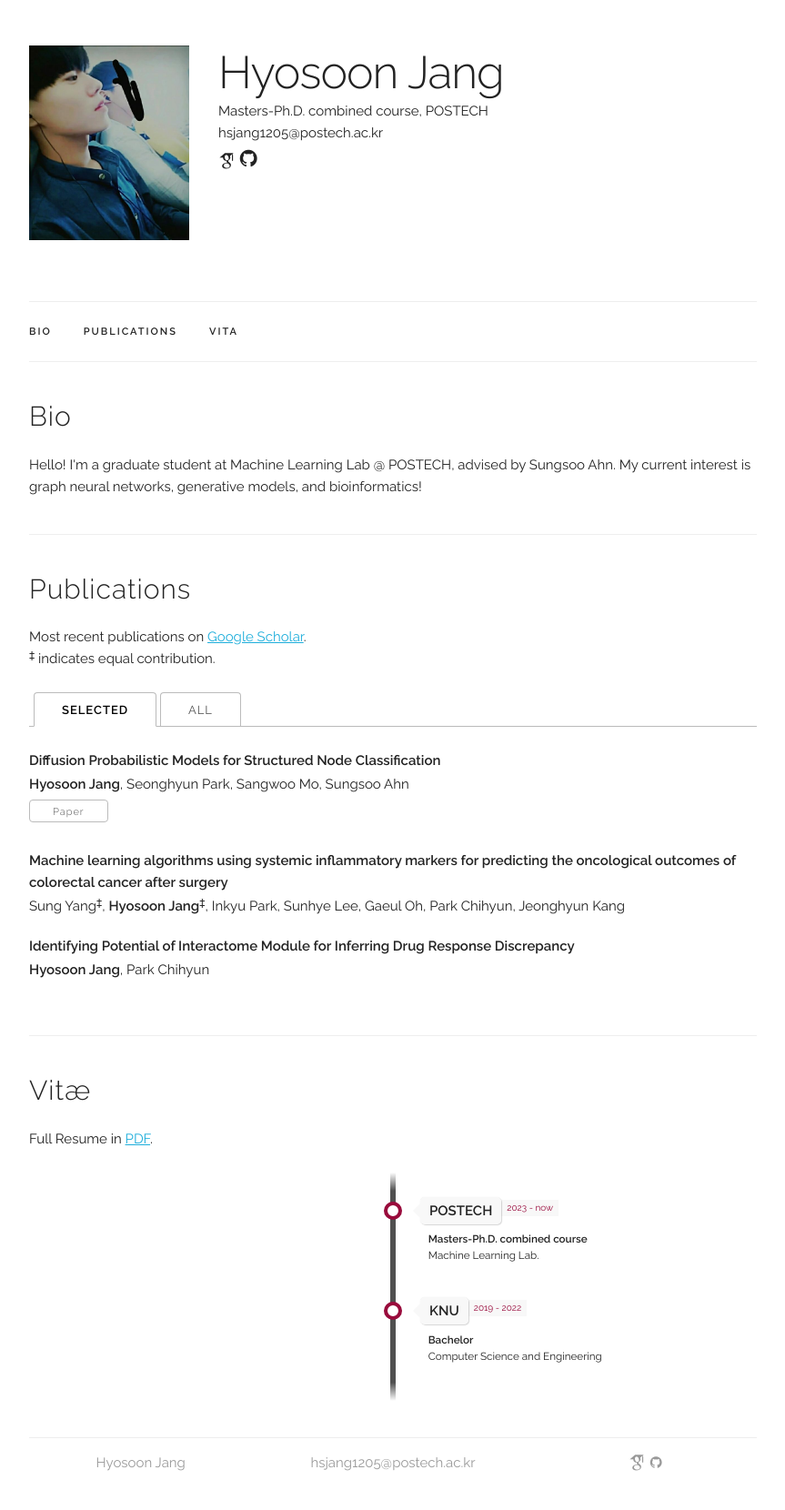
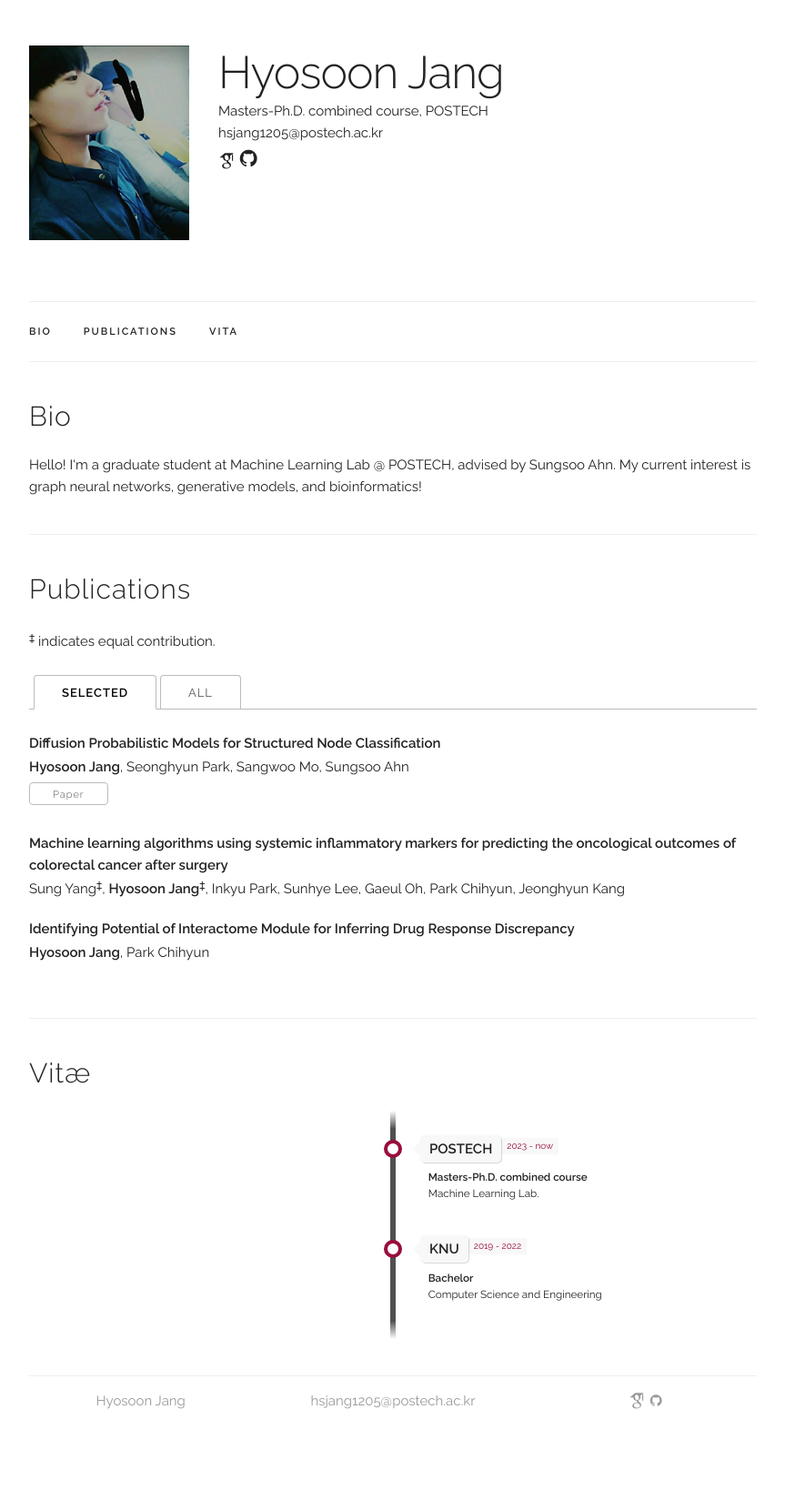
Before and after one commit to hsjang0/hsjang, a Jekyll site: the page built from index.html, in a window 1280 px wide. Shown: the whole page at 91% size, without its empty margins (208-1071 px from the left). Built offline with Jekyll 4.4.1, drawn with Linux system fonts in a browser that asks for light colours; some web fonts are replaced; after the commit the page ends 1592 px from its top, so only the background shows below that.

Commit message:
Update index.html

```diff
--- a/index.html
+++ b/index.html
@@ -47,8 +47,7 @@ title: Home
 <div class="docs-section" id="publications">
   <h4>Publications</h4>
 
-  <p>Most recent publications on <a href="{{ site.data.main_info.google_scholar }}" target="_blank">Google Scholar</a>.<br/>
-  <sup>‡</sup> indicates equal contribution.
+  <p></p><sup>‡</sup> indicates equal contribution.
   </p>
 
   <ul class="tab-nav">
@@ -211,8 +210,6 @@ title: Home
 <div class="docs-section" id="resume">
   <h4>Vitæ</h4>
 
-  <p>Full Resume in <a href={{ "/assets/cv/cv_web.pdf" | prepend: site.baseurl }} target="_blank">PDF</a>.</p>
-
   <!-- The Timeline -->
   <ul class="timeline">
     {% for exp in site.data.experience.experiences %}
```
